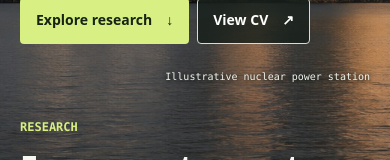
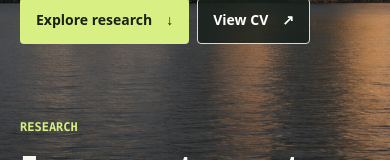
Before and after one commit to mumutozbek/mumutozbek.github.io, a plain HTML site: page index.html in a window 390 px wide. Shown: the part 556-716 px from the top of the page. Drawn offline with Linux system fonts and the light colour scheme.

Commit message:
Remove the homepage image caption

```diff
--- a/index.html
+++ b/index.html
@@ -81,7 +81,6 @@
                 <a class="button button-outline" href="./cv.html">View CV <span aria-hidden="true">&#8599;</span></a>
               </div>
             </div>
-            <p class="hero-caption">Illustrative nuclear power station</p>
           </div>
         </section>
 
--- a/styles.css
+++ b/styles.css
@@ -60,7 +60,6 @@ h3 { font-size: 22px; font-weight: 700; }
 .hero-eyebrow span { padding-inline: 4px; }
 .hero h1 { line-height: 1; }
 .hero-description { margin-top: 22px; max-width: 49ch; font-size: 19px; line-height: 1.55; color: #f0f3ed; }
-.hero-caption { position: absolute; right: 0; bottom: 15px; color: #f1f5ee; font: 12px/1.45 var(--mono); text-shadow: 0 1px 4px #111a15; }
 .research-lead { display: grid; align-items: start; min-height: max(365px, calc(74svh - var(--header-height) - 95px)); padding-block: 42px 57px; color: #f5f7f1; background: linear-gradient(180deg, transparent, #111714 100%); }
 .research-lead .eyebrow, .research-lead a { color: var(--accent); }
 .research-lead-inner > p:not(.eyebrow) { max-width: 51ch; margin-block: 13px 16px; color: #e1e7db; }
@@ -235,7 +234,6 @@ figcaption { margin-top: 8px; font: 12px/1.55 var(--mono); color: var(--muted);
   .hero-eyebrow { margin-bottom: 12px; }
   .hero-description { margin-top: 15px; font-size: 16px; }
   .actions { margin-top: 18px; gap: 8px; }
-  .hero-caption { bottom: 9px; font-size: 10px; }
   .update-inner { flex-wrap: wrap; gap: 3px 16px; padding-block: 12px; }
   .update-inner a { font-size: 14px; }
   .section { padding-block: 43px; }
```
